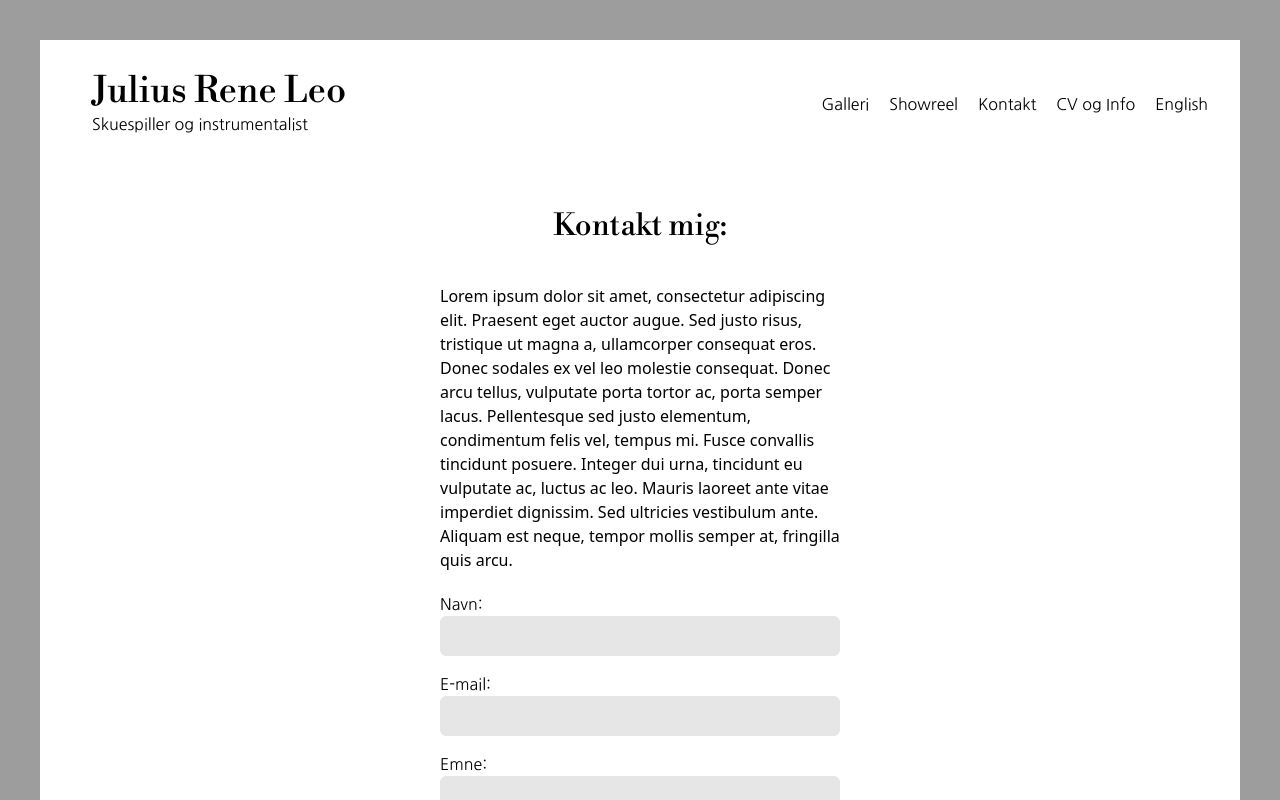
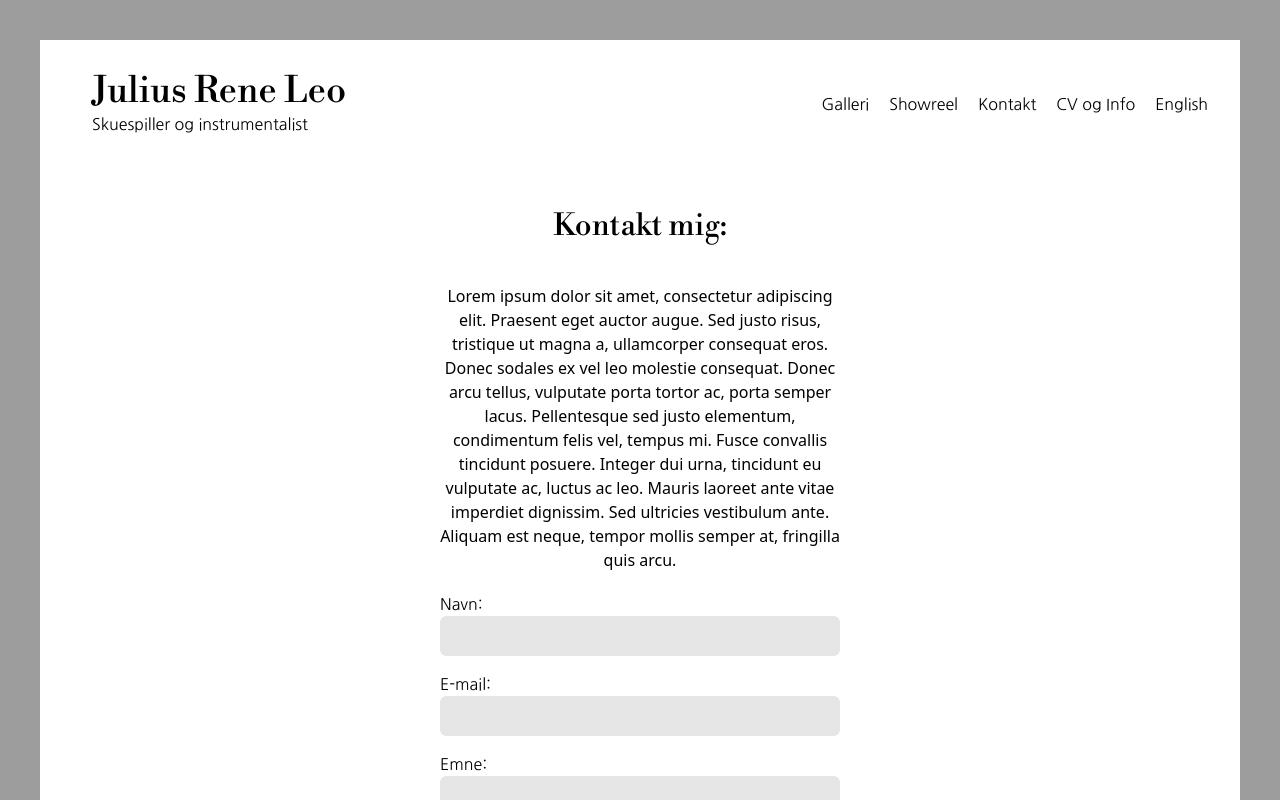
Before and after one commit to Claudiu-Ionel/rene-website, a Next.js app: page /Contact in a window 1280 px wide. Shown: the top 800 px of the page. Built offline with nearby package versions, Linux system fonts and the light colour scheme.

Commit message:
Centered the txt in Contact me

```diff
--- a/app/Contact/page.js
+++ b/app/Contact/page.js
@@ -11,7 +11,7 @@ export default function Contact() {
       <h2 className="w-1/3 font-primary text-3xl my-10 sm:w-full text-center">
         {englishVersion ? "Contact me:" : "Kontakt mig:"}
       </h2>
-      <div className="w-1/3 md:w-full md:px-5 mb-5">
+      <div className="w-1/3 md:w-full md:px-5 mb-5 text-center">
         <p>
           Lorem ipsum dolor sit amet, consectetur adipiscing elit. Praesent eget
           auctor augue. Sed justo risus, tristique ut magna a, ullamcorper
```
